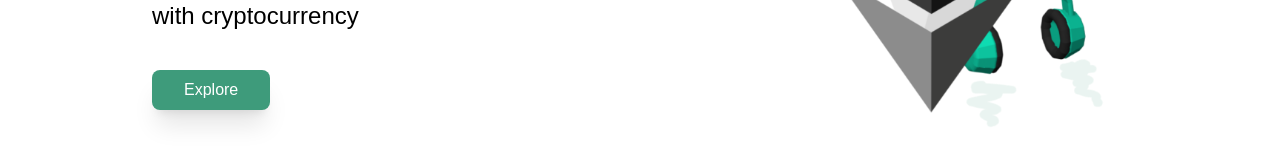
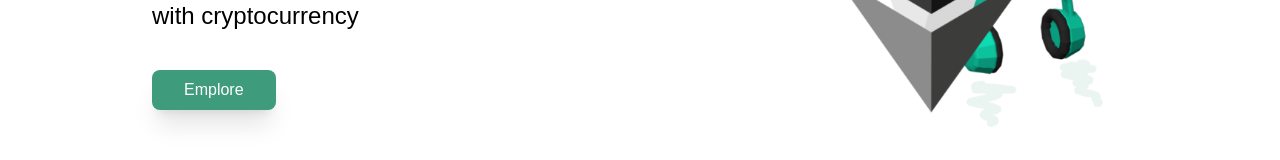
Before and after one commit to hassanuahmad/crypto-marketplace, a React (Create React App) app: page / in a window 1280 px wide. Shown: the part 418-578 px from the top of the page. Built offline with nearby package versions, Linux system fonts and the light colour scheme.

Commit message:
added button hover and button component

```diff
--- a/src/components/Button.js
+++ b/src/components/Button.js
@@ -1,18 +1,20 @@
-const Button = ({text, onClick, className="", outline=false}) => {
-
+const Button = ({ text, onClick, className = "", outline = false }) => {
 	const outlineClasses = () => {
 		if (outline) {
-			return "border-2 border-cmp-black text-cmp-black hover:border-cmp-primary hover:bg-cmp-primary hover:text-white";
+			return "px-4 py-1.5 border-2 border-cmp-black text-cmp-black hover:border-cmp-primary hover:bg-cmp-primary hover:text-white";
 		}
-		return "bg-cmp-primary";
-	}
+		return "bg-cmp-primary text-white px-8 py-2 shadow-xl hover:bg-cmp-primary-dark";
+	};
 
-	let classNames = "px-4 py-1.5 rounded-lg transition-color duration-100";
+	let classNames = "rounded-lg transition-color duration-150";
 	return (
-		<button className={`${className} ${classNames} ${outlineClasses()}`} onClick={onClick}>
+		<button
+			className={`${className} ${classNames} ${outlineClasses()}`}
+			onClick={onClick}
+		>
 			{text}
 		</button>
-	)
-}
+	);
+};
 
 export default Button;
--- a/src/components/HeroSection.js
+++ b/src/components/HeroSection.js
@@ -1,4 +1,5 @@
 import heroPic from "../assets/images/heroPic.png";
+import Button from "./Button";
 
 const HeroSection = () => {
 	return (
@@ -14,7 +15,7 @@ const HeroSection = () => {
 				<p className="subtitle-regular-text lg:max-w-md pb-9">
 					With CMP, you can buy and sell items with cryptocurrency
 				</p>
-				<button className="primary-button">Explore</button>
+				<Button text="Emplore" />
 			</div>
 		</div>
 	);
--- a/src/index.css
+++ b/src/index.css
@@ -1,7 +1,6 @@
 @tailwind base;
 @tailwind components;
 @tailwind utilities;
-
 
 body {
 	@apply font-poppins;
@@ -31,7 +30,4 @@ body {
 	.small-text {
 		@apply font-poppins font-normal text-xs;
 	}
-	.primary-button {
-		@apply px-8 py-2 rounded-lg bg-cmp-primary boldBody-text font-medium text-white shadow-xl;
-	}
 }
--- a/tailwind.config.js
+++ b/tailwind.config.js
@@ -4,7 +4,7 @@ module.exports = {
 		extend: {
 			colors: {
 				"cmp-primary": "#3E9B7B",
-				// "cmp-primary-dark": "#3E9B7B",
+				"cmp-primary-dark": "#1f4d3d",
 				"cmp-black": "#04111D",
 				"cmp-light-gray": "#8C8CA1",
 			},
```
Also changed, not shown: 2 other files (tests, documents, lock files or other folders).
